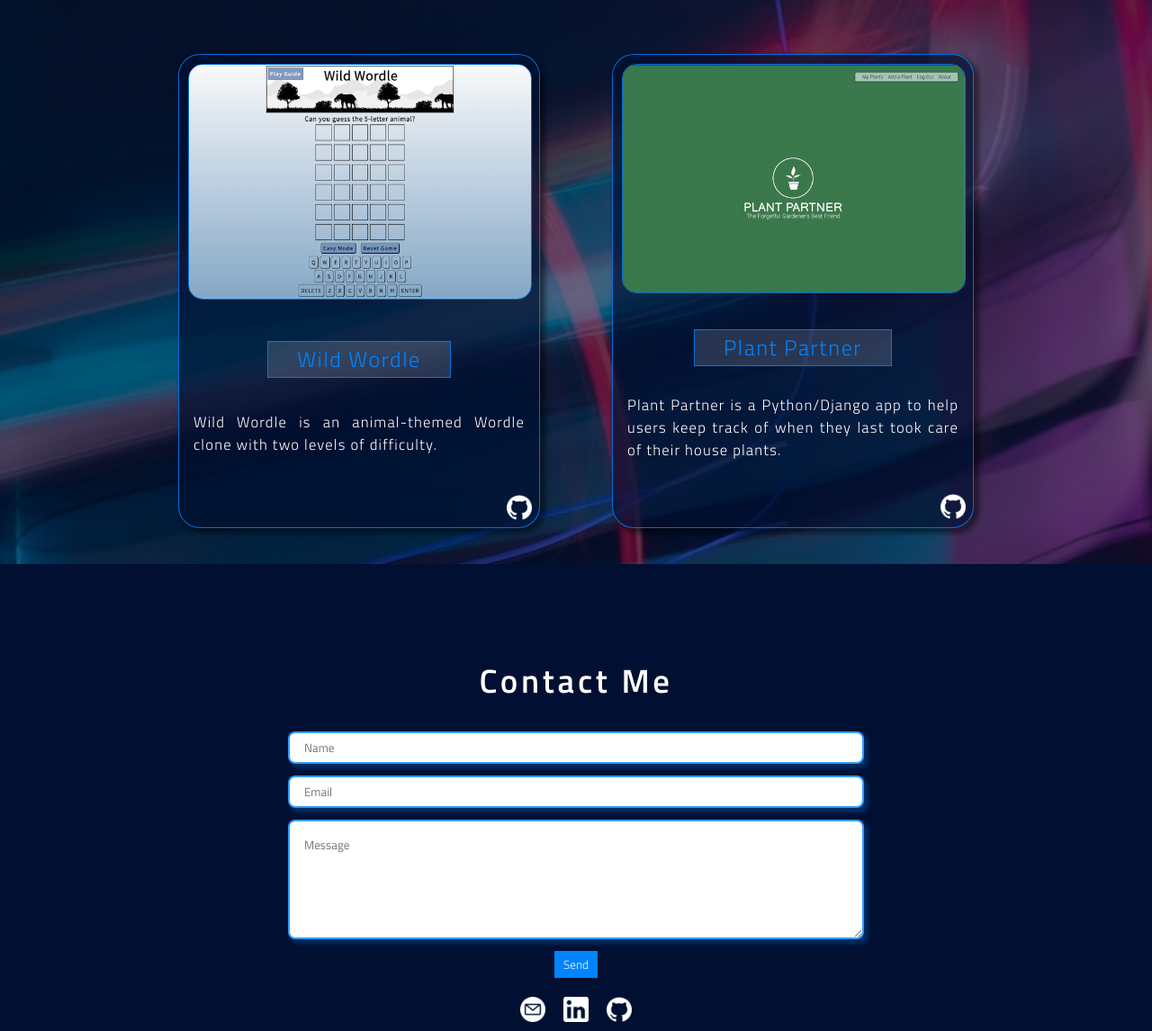
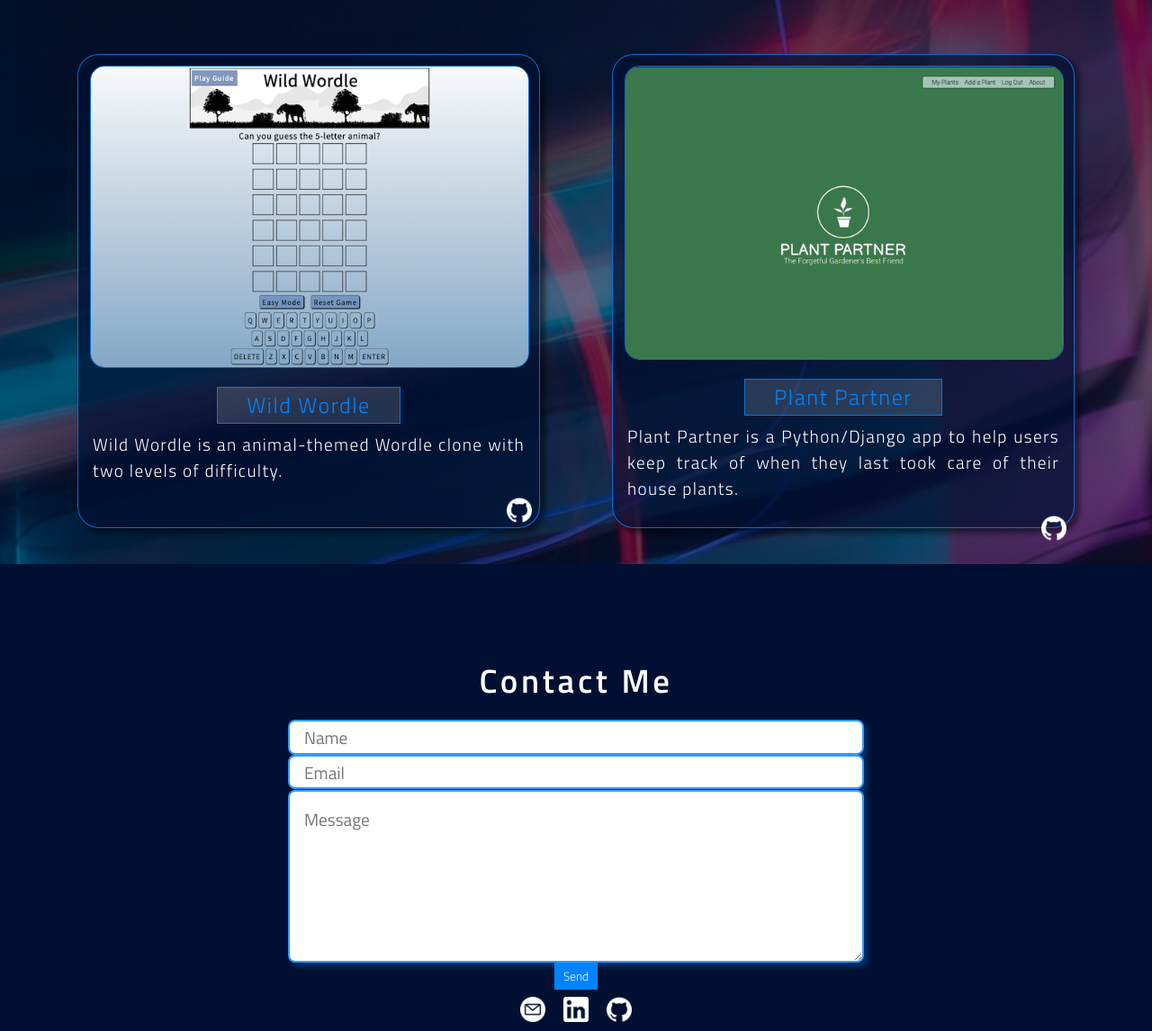
Before and after one commit to strammel33/portfolio, a plain HTML site: page index.html in a window 1280 px wide. Shown: the part 1848-2994 px from the top of the page at 90% size. Drawn offline with nearby package versions, Linux system fonts and the light colour scheme.

Commit message:
resize project containers and font for smaller screen visibility

```diff
--- a/css/style.css
+++ b/css/style.css
@@ -227,7 +227,7 @@ a {
 .project-container > p {
   margin: 0 2vmin 0 2vmin;
   text-align: justify;
-  font-size: calc(.8rem + .3vw)
+  font-size: calc(.8rem + .5vw)
 }
 
 .git-link {
@@ -247,6 +247,7 @@ form > input, textarea {
   border: 2px solid rgba(0, 132, 255, 0.804);
   border-radius: 1vmin;
   font-family: 'Titillium Web', sans-serif;
+  font-size: calc(.8rem + .5vw);
   padding: 2vmin;
   box-shadow: 4px 4px 5px 1px rgba(0, 132, 255, 0.254);
 }
@@ -305,4 +306,8 @@ h4:hover {
     flex-direction: row;
     flex-wrap: nowrap;
   }
+
+  .project-container {
+    max-width: 40%;
+  }
 }
```
